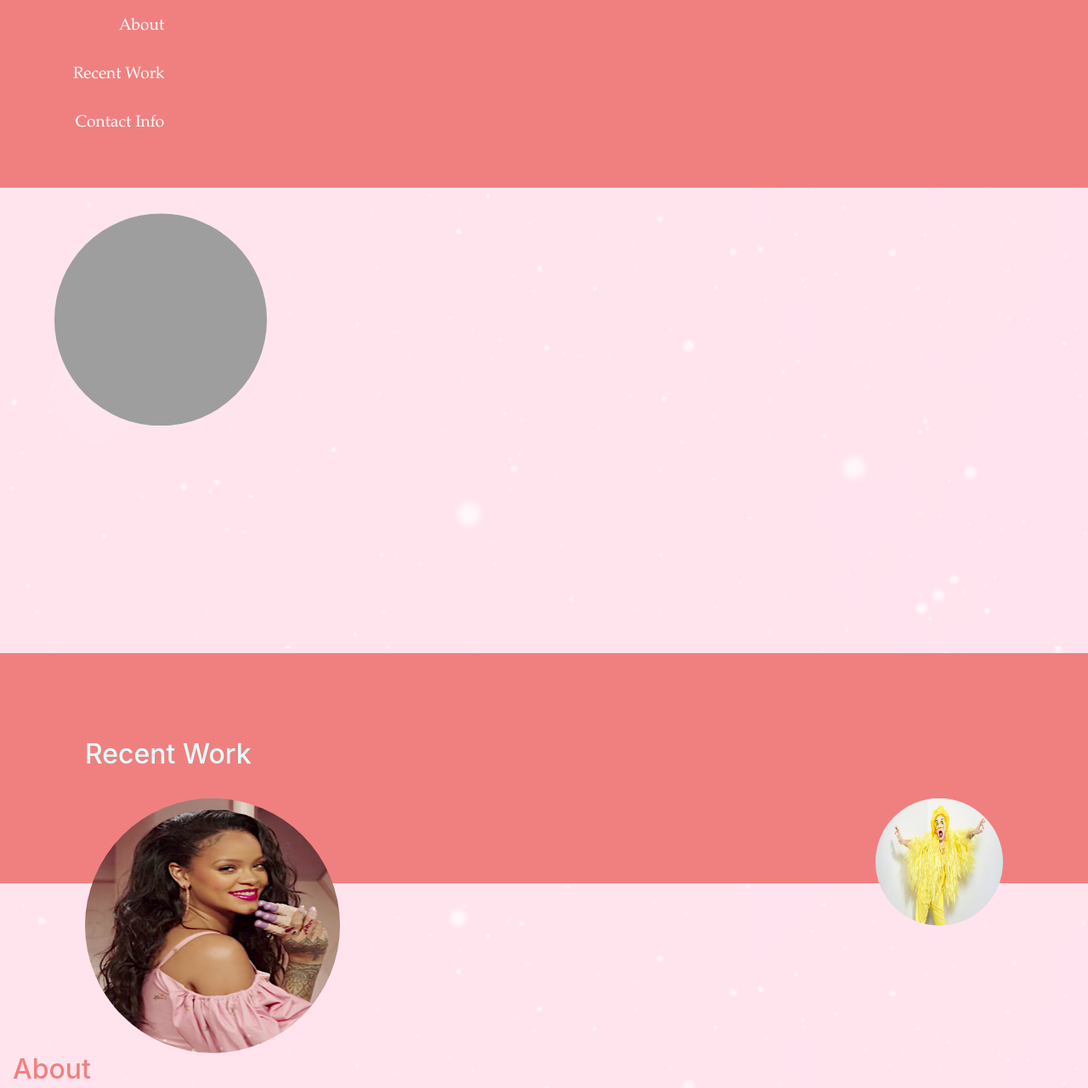
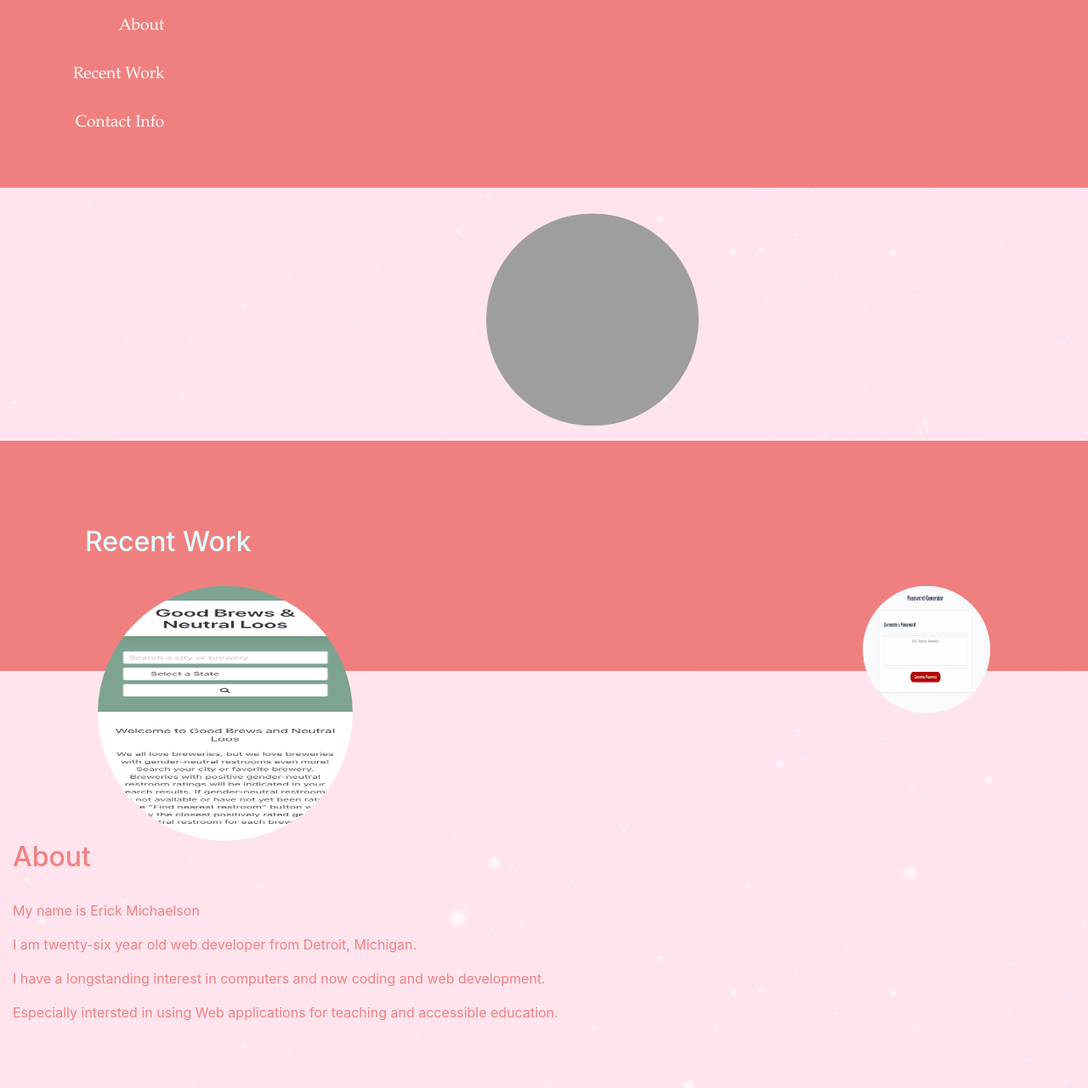
Before and after one commit to erickmichaelson/ericks-portfolio, a plain HTML site: page index.html in a window 1280 px wide. Shown: the part 85-1366 px from the top of the page at 85% size. Drawn offline with nearby package versions, Linux system fonts and the light colour scheme; grey boxes are pictures that could not be loaded; files whose address does not match are found by name.

Commit message:
added recent work and formatted it

```diff
--- a/assets/css/style.css
+++ b/assets/css/style.css
@@ -120,7 +120,7 @@ div.recent-work{
 }
 /* These are styling for the filler images that I will eventually use to link recent-works */
 /* I tried to make them dynamic but it didn't work as planned. Will come back to this. */
-div.filler-image img {
+.recent-work-image img {
     height: 300px;
     width: 300px;
     position: relative;
@@ -128,7 +128,7 @@ div.filler-image img {
     -webkit-clip-path: circle(50% at 50% 50%);
     clip-path: circle(50% at 50% 50%);
 }
-div.filler-image-2 img {
+.recent-work-image-2 img {
     height: 150px;
     width: 150px;
     position: relative;
--- a/index.html
+++ b/index.html
@@ -12,7 +12,7 @@
 <body>
     <header>
         <h1 >Erick Michaelson / Full Stack Web Developer</h1>
-            <div class="container">
+            <div class="container justify-content-right">
                 <div class = "nav-links row">
                 <ul>
                     <li>
@@ -37,23 +37,26 @@
 
     <Main>
         <!-- This is the photo of me. -->
-        <div class="self-image">
+        <div class="self-image container ">
+           <div class="row justify-content-center">
             <img src="assets/images/self-image.png" alt="Picture of website author: Erick Michaelson">
+           </div>
+        </div>
 
-        </div>
-    <div class = "break"></div>
     <br>
     <br>
 
         <div id="recent-work" class="recent-work">
             <h2>Recent Work</h2>
             <br>
-            <div class = "filler-image">
-                <a href="https://www.youtube.com/watch?v=CvBfHwUxHIk"> <img src="assets/css/rhianna_fenty.png" href="https://en.wikipedia.org/wiki/Rhianna_(singer)" alt="Picture of Rhianna, famous pop and r&b singer"></a>
+            <div class = "container justify-content-center col-small recent-work-image">
+                <a href="https://erickmichaelson.github.io/brews-and-loos/" target="_blank" rel="noopener noreferrer"> <img src="./assets/images/mobile-ss-desc.png"></a>
             </div>
-            <div class = "filler-image-2">
-                <a href="https://www.youtube.com/watch?v=CvBfHwUxHIk"> <img src="assets/css/ginny_lemon.jpg" href="https://en.wikipedia.org/wiki/RuPaul%27s_Drag_Race_UK_(series_2)" alt="Picture of Ginny Lemon, Drag Performer from Rupaul Drag Race UK Season 2."></a>
+
+            <div class = "container col-small recent-work-image-2">
+                <a href="https://erickmichaelson.github.io/custom-password-generator/" target="_blank" rel="noopener noreferrer"> <img src="./assets/images/password-generator.png"></a>
             </div>
+
         </div>
         <div id="about-me" class="about-me">
             <h2>About</h2>
```
Also changed, not shown: assets/images/mobile-ss-desc.png (added), assets/images/password-generator.png (added), 1 other file.
